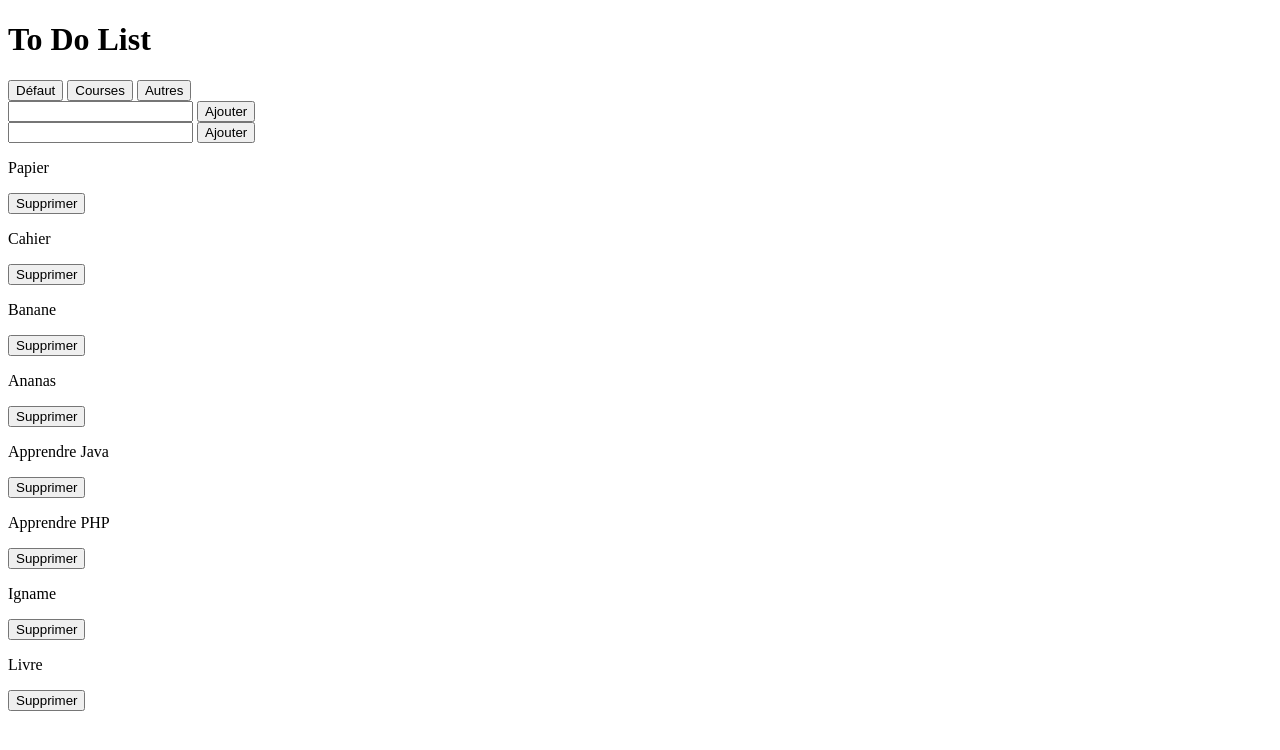
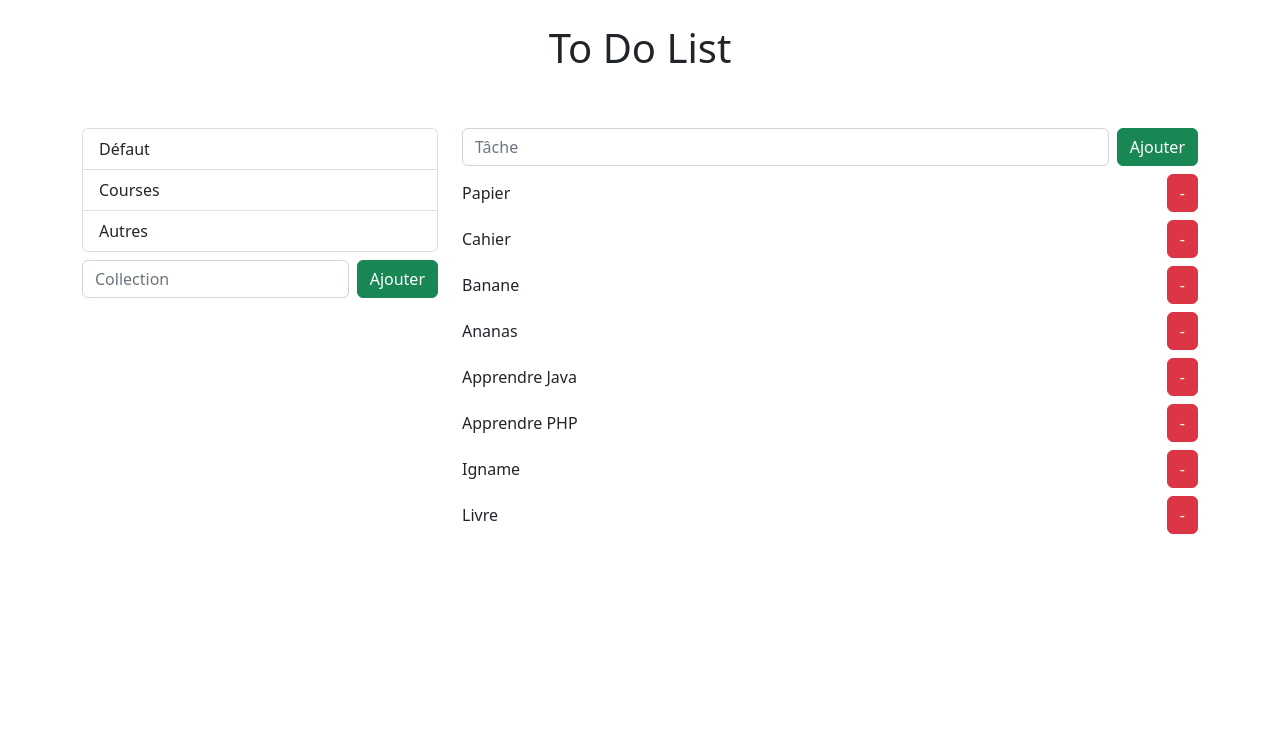
Before and after one commit to sergeemmanuelk/ToDoList, a Django app: template tasks/templates/tasks/index.html in a window 1280 px wide. Shown: the top 750 px of the page. Run offline with Django 4.2, Linux system fonts and the light colour scheme; the template is opened without the code that fills it: values that come from a table or form of the project are taken from there, others are empty; data comes from the database, SQL or seed files in the repository; both versions use the stored data as it was after the commit; some libraries are stand-ins or nearby versions.

Commit message:
CSS formatting

```diff
--- a/tasks/templates/tasks/collection.html
+++ b/tasks/templates/tasks/collection.html
@@ -1,4 +1,6 @@
-<button hx-get="{% url 'get-tasks' collection.pk %}"
-                hx-push-url="?collection={{ collection.slug }}"
-                hx-target="#tasks"
+<button class="list-group-item text-start {% if request.GET.collection == collection.slug %}active{% endif %}"
+    data-bs-toggle="list"
+    hx-get="{% url 'get-tasks' collection.pk %}"
+    hx-push-url="?collection={{ collection.slug }}"
+    hx-target="#tasks-container"
 >{{ collection.name }}</button>
--- a/tasks/templates/tasks/index.html
+++ b/tasks/templates/tasks/index.html
@@ -5,49 +5,73 @@
     <meta http-equiv="X-UA-Compatible" content="IE=edge">
     <meta name="viewport" content="width=device-width, initial-scale=1.0">
     <title>To Do List</title>
-    <!-- <link href="https://cdn.jsdelivr.net/npm/bootstrap@5.2.2/dist/css/bootstrap.min.css" rel="stylesheet" integrity="sha384-Zenh87qX5JnK2Jl0vWa8Ck2rdkQ2Bzep5IDxbcnCeuOxjzrPF/et3URy9Bv1WTRi" crossorigin="anonymous"> -->
+    <link href="https://cdn.jsdelivr.net/npm/bootstrap@5.2.2/dist/css/bootstrap.min.css" rel="stylesheet" integrity="sha384-Zenh87qX5JnK2Jl0vWa8Ck2rdkQ2Bzep5IDxbcnCeuOxjzrPF/et3URy9Bv1WTRi" crossorigin="anonymous">
 
     <script src="https://unpkg.com/htmx.org@1.8.4"></script>
 </head>
 <body>
-    <h1>To Do List</h1>
 
-    <div id="collections">
+    <header class="py-4">
+        <div class="container">
+            <div class="row align-items-center justify-content-center">
+                <div class="col-lg-10">
+                    <h1 class="text-center">To Do List</h1>
+                </div>
+            </div>
+        </div>
+    </header>
+
+    <div class="py-4">
+        <div class="container mx-auto">
+            <div class="row justify-content-center">
+                <div class="col-lg-4 col-md-4 col-sm-12">
+                    <nav id="collections" class="list-group" role="tablist">
                         {% for collection in collections %}
                             {% include 'tasks/collection.html' with collection=collection %}
                         {% endfor %}
-    </div>
+                    </nav>
 
-
-    <form method="POST">
+                    <form method="POST" class="d-flex gap-2 my-2" >
                         {% csrf_token %}
 
-        <input type="text" name="collection-name">
+                        <input type="text" name="collection-name" class="form-control" placeholder="Collection">
                         <button type="submit"
                             hx-post="{% url 'add-collection' %}"
                             hx-target="#collections"
                             hx-swap="beforeend"
+                            class="btn btn-success"
                         >Ajouter</button>
 
                     </form>
-
-    <form method="POST">
+                </div>
+                <div class="col-lg-8 col-md-8 col-sm-12">
+                    <form method="POST" class="d-flex gap-2">
                         {% csrf_token %}
 
-        <input type="text" name="task-description">
+                        <input type="text" name="task-description" class="form-control" placeholder="Tâche">
                         <button type="submit"
                             hx-post="{% url 'add-task' %}"
                             hx-target="#tasks"
                             hx-vals='js:{collection: getCollectionFromUrl()}'
                             hx-swap="beforeend"
+                            class="btn btn-success"
                         >Ajouter</button>
                     </form>
 
-    <div>
+                    <div id="tasks-container">
                         {% include 'tasks/tasks.html' with tasks=tasks collection=collection %}
+                    </div>
+                </div>
+            </div>
+        </div>
     </div>
 
 
+
+
+
+
+    <script src="https://cdn.jsdelivr.net/npm/bootstrap@5.2.2/dist/js/bootstrap.bundle.min.js" integrity="sha384-OERcA2EqjJCMA+/3y+gxIOqMEjwtxJY7qPCqsdltbNJuaOe923+mo//f6V8Qbsw3" crossorigin="anonymous"></script>
     <script>
         document.body.addEventListener("htmx:responseError", function(evt) {
             alert(evt.detail.xhr.responseText);
--- a/tasks/templates/tasks/task.html
+++ b/tasks/templates/tasks/task.html
@@ -1,9 +1,11 @@
-<form method="POST">
+<form method="POST" class="d-flex justify-content-between align-items-center">
     {% csrf_token %}
-    <p>{{ task.description }}</p>
+    <p class="m-0">{{ task.description }}</p>
     <button type="submit"
         hx-post="{% url 'delete-task' task.pk %}"
         hx-target="closest form"
         hx-swap="outerHTML"
-    >Supprimer</button>
+        class="btn btn-danger"
+        hx-confirm="Voulez-vous vraiment supprimer cette tâche ?"
+    >-</button>
 </form>
--- a/tasks/templates/tasks/tasks.html
+++ b/tasks/templates/tasks/tasks.html
@@ -1,4 +1,4 @@
-<div id="tasks">
+<div id="tasks" class="d-flex flex-column gap-2 mt-2">
     {% for task in tasks %}
         {% include 'tasks/task.html' with task=task %}
     {% endfor %}
```
Also changed, not shown: db.sqlite3. Lines whose indentation alone changed are shown as unchanged.
